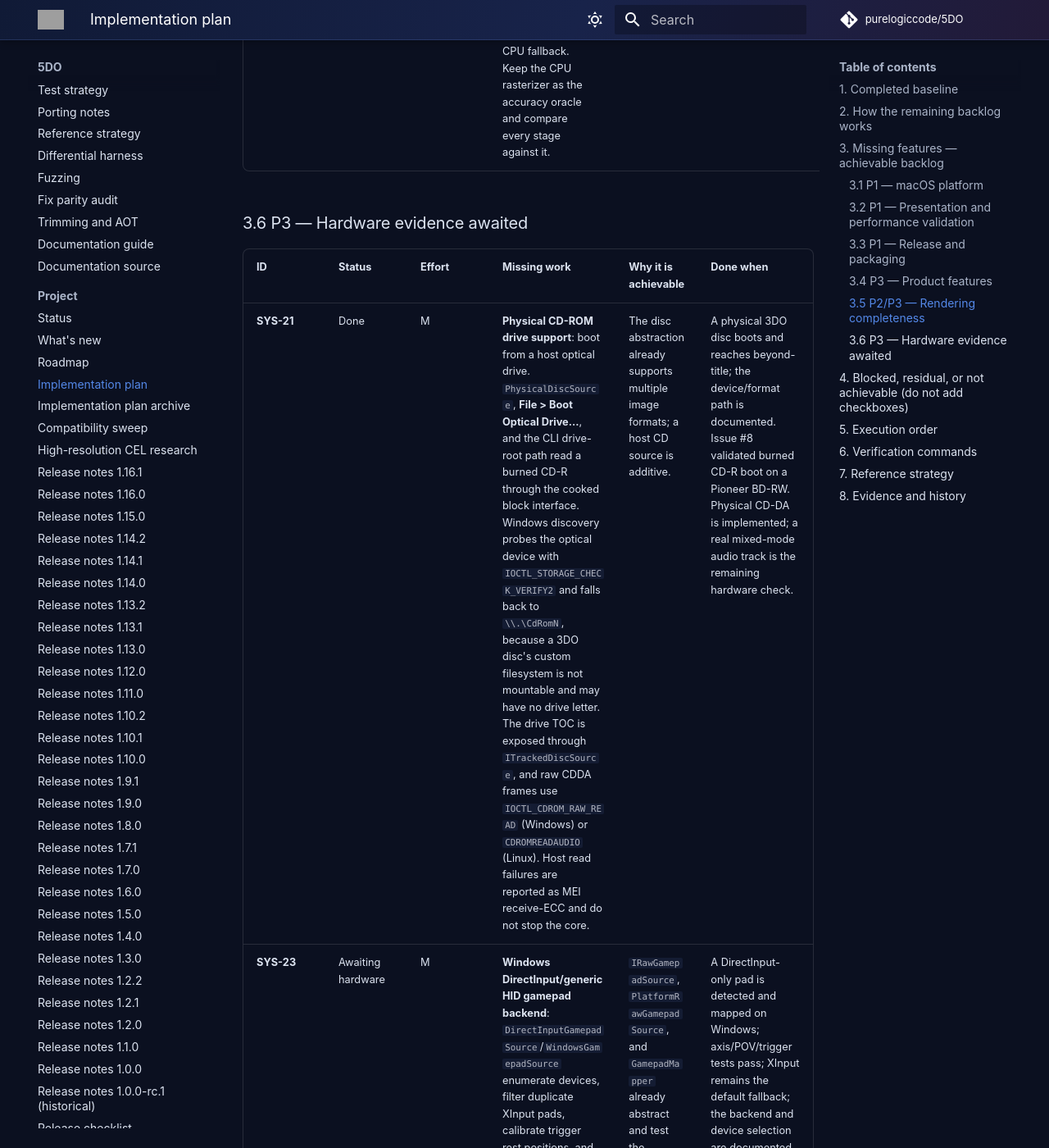
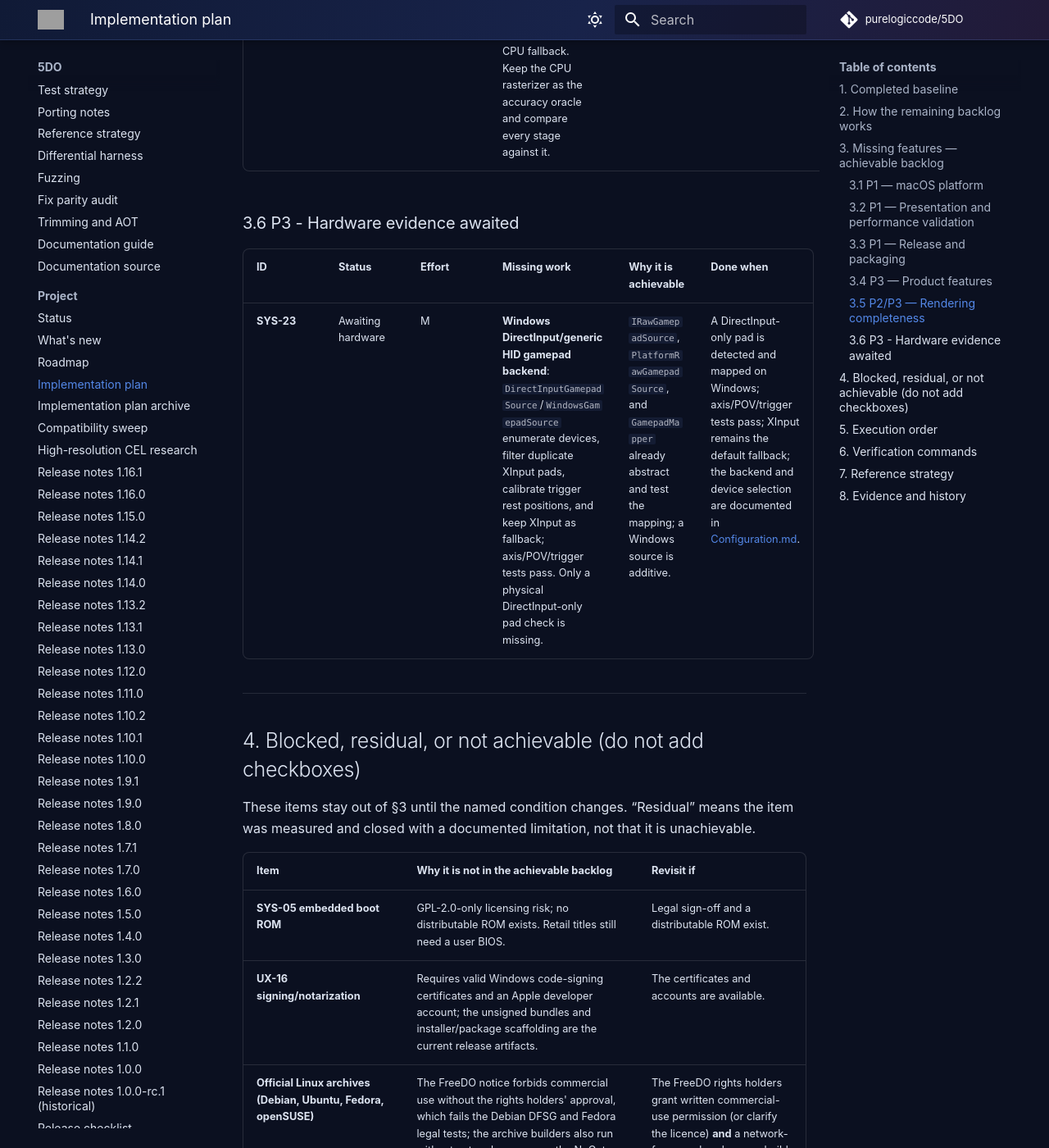
Before and after one commit to purelogiccode/5DO, an MkDocs documentation site: the page built from docs/ImplementationPlan.md, in a window 1280 px wide and 1400 px high, scrolled down 8400 px. Shown: the whole window at 82% size. Built offline with MkDocs 1.6.1 and Material for MkDocs 9.7.7, drawn with Linux system fonts in a browser that asks for light colours; comment, search, counter and statistics services are not loaded; some of the changed text lies outside the part shown; grey boxes are pictures that could not be loaded.

Commit message:
Close SYS-21 in the missing-features plan

```diff
--- a/docs/ImplementationPlan.md
+++ b/docs/ImplementationPlan.md
@@ -102,11 +102,10 @@ is hosted. Evidence: [Installers.md](Installers.md),
 | **VID-20** | Candidate | L | **True 2x CEL production completeness**: extend the `VID-19` `--true-2x` path beyond Jurassic Park Interactive and Family Feud. Add bitmap/SPORT high-resolution sampling, framebuffer-read semantics, per-title validation across the 378-title corpus, keep the game-ID gate removed while per-title results are recorded, and fix the Road Rash bottom-row/rainbow artifact during scene transitions. | `VID-19` already writes independent 480-line CEL fields and matches the reference on a 3D and a 2D title; [HighResolutionCelResearch.md](HighResolutionCelResearch.md) scopes the remaining bitmap/SPORT work, and the existing frame-hash harness can gate every step. This is a bounded production slice of `VID-01`, not open-ended 4K research. | The 50-title accuracy panel and 378-title corpus run with true 2x where validated, native frame/state/audio hashes stay unchanged, Road Rash transitions show no stale rows, the hard-coded gate is removed or replaced by a documented per-title list, and the results are recorded in [HighResolutionCelResearch.md](HighResolutionCelResearch.md) and [Compatibility.md](Compatibility.md). |
 | **VID-21** | Candidate | XL | **GPU 3D CEL rasterization**: move packed, scaled, and arbitrary CEL rasterization to the GPU with palette/CLUT-correct output, texture sampling/filtering, SPORT fill/copy interaction, and a CPU fallback. Keep the CPU rasterizer as the accuracy oracle and compare every stage against it. | 5DO already owns the CEL command parser, CLUT/VRAM layout, and GL/Vulkan/D3D11 presenters, and Phoenix demonstrates that GPU CEL rendering is feasible; the 50-title panel and true-2x captures provide the parity oracle. This is a large, high-risk rendering project, so it starts as a probe. | A GPU path matches the CPU reference on a defined CEL-heavy subset (at least the 50-title panel at frame 300) with zero pixel differences, the default path is unchanged, all three backends render the same frame, the CPU fallback remains, and the measured frame time improves on a named title; otherwise the probe is closed with evidence. |
 
-### 3.6 P3 — Hardware evidence awaited
+### 3.6 P3 - Hardware evidence awaited
 
 | ID | Status | Effort | Missing work | Why it is achievable | Done when |
 |---|---|---|---|---|---|
-| **SYS-21** | Done | M | **Physical CD-ROM drive support**: boot from a host optical drive. `PhysicalDiscSource`, **File > Boot Optical Drive...**, and the CLI drive-root path read a burned CD-R through the cooked block interface. Windows discovery probes the optical device with `IOCTL_STORAGE_CHECK_VERIFY2` and falls back to `\\.\CdRomN`, because a 3DO disc's custom filesystem is not mountable and may have no drive letter. The drive TOC is exposed through `ITrackedDiscSource`, and raw CDDA frames use `IOCTL_CDROM_RAW_READ` (Windows) or `CDROMREADAUDIO` (Linux). Host read failures are reported as MEI receive-ECC and do not stop the core. | The disc abstraction already supports multiple image formats; a host CD source is additive. | A physical 3DO disc boots and reaches beyond-title; the device/format path is documented. Issue #8 validated burned CD-R boot on a Pioneer BD-RW. Physical CD-DA is implemented; a real mixed-mode audio track is the remaining hardware check. |
 | **SYS-23** | Awaiting hardware | M | **Windows DirectInput/generic HID gamepad backend**: `DirectInputGamepadSource`/`WindowsGamepadSource` enumerate devices, filter duplicate XInput pads, calibrate trigger rest positions, and keep XInput as fallback; axis/POV/trigger tests pass. Only a physical DirectInput-only pad check is missing. | `IRawGamepadSource`, `PlatformRawGamepadSource`, and `GamepadMapper` already abstract and test the mapping; a Windows source is additive. | A DirectInput-only pad is detected and mapped on Windows; axis/POV/trigger tests pass; XInput remains the default fallback; the backend and device selection are documented in [Configuration.md](Configuration.md). |
 
 ---
```
Also changed, not shown: other parts of docs/ImplementationPlan.md (+2 -1 lines).
